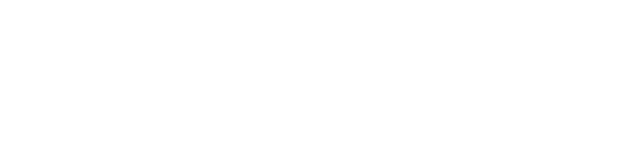
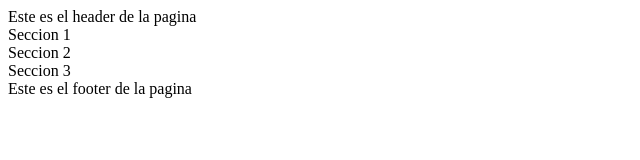
Before and after one commit to SchMucKRZR/Ciclo3, a plain HTML site: page index.html in a window 1280 px wide. Shown: the whole page, without its empty margins (0-640 px from the left). Drawn offline with Linux system fonts and the light colour scheme.

Commit message:
Segundo Commit

```diff
--- a/index.html
+++ b/index.html
@@ -1,4 +1,23 @@
 <!DOCTYPE html>
-<html>
+<html lang="es">
+    <head>
+        <meta charset="UTF8"/>
+        <meta http-equiv="X-UA-Compatible" content="IE=edge">
+        <meta name="viewport" content="width=device-width, initial-scale=1.0">
+        <title>Este es el titulo</title>
+        <description></description>
+    </head>
 
+    <body>
+        <header>Este es el header de la pagina </header>
+
+        <main>
+            <section>Seccion 1</section>
+            <section>Seccion 2</section>
+            <section>Seccion 3</section>
+        </main>
+
+
+        <footer>Este es el footer de la pagina</footer>
+    </body>
 </html>
```
